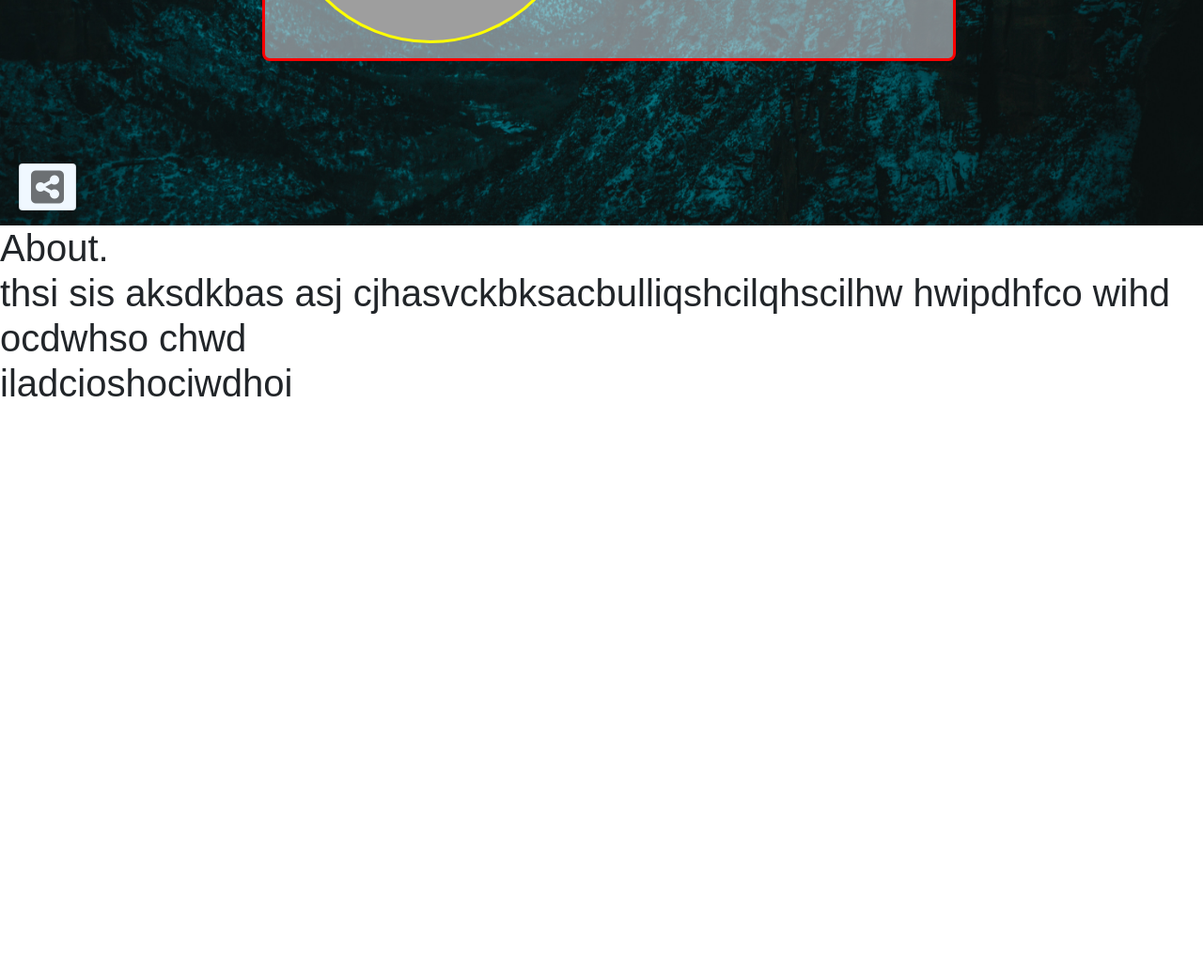
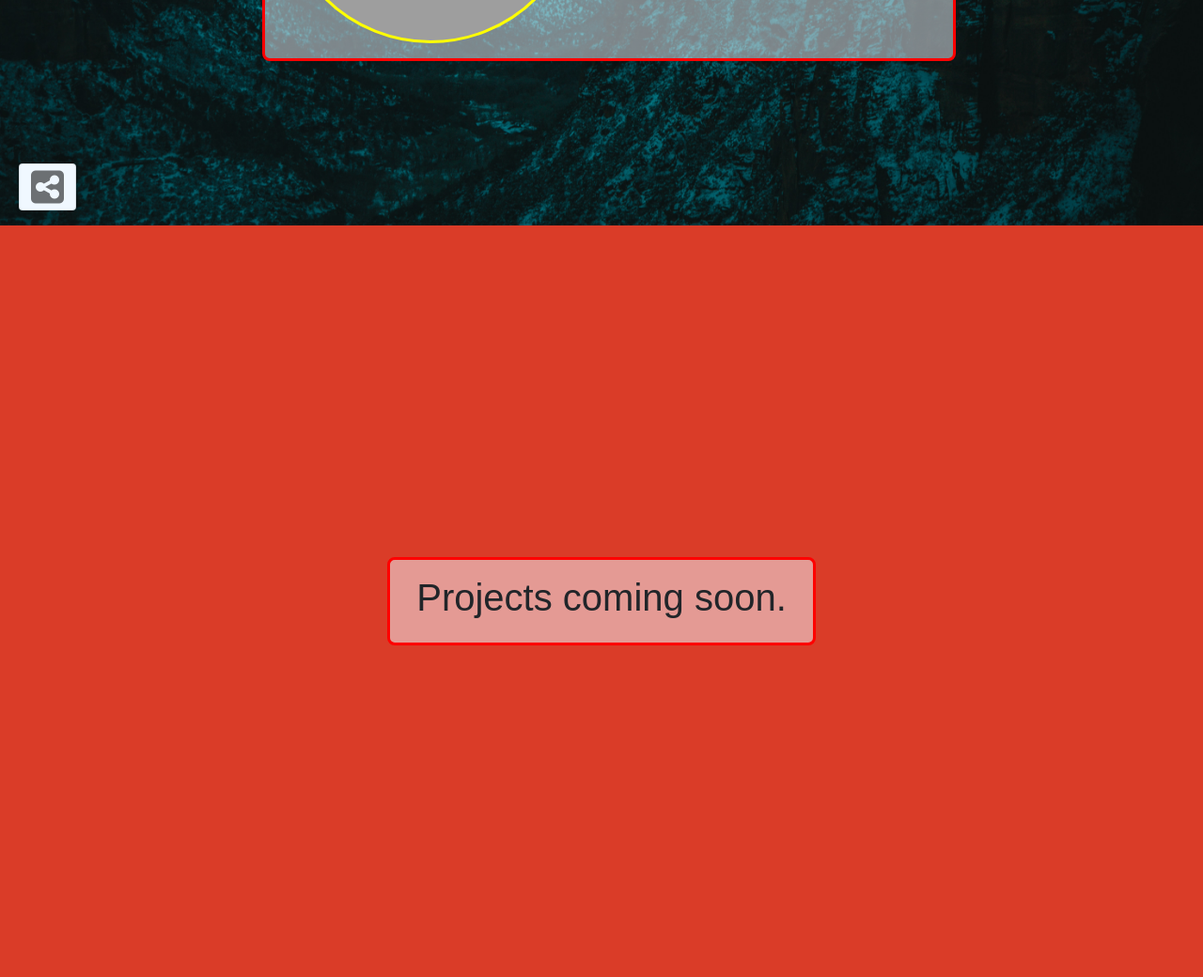
Before and after one commit to harjotbarn99/MyWebsite, a Django app: page / in a window 1280 px wide. Shown: the part 560-1600 px from the top of the page at 94% size. Run offline with Django 3.2, Linux system fonts and the light colour scheme; style sheets or scripts are compiled from the project's sources; some libraries are stand-ins or nearby versions; grey boxes are pictures that could not be loaded.

Commit message:
home made into components and added coming soon for projects

```diff
--- /dev/null
+++ b/apps/home/templates/home/_intro.html
@@ -0,0 +1,14 @@
+<div id="intro" class="section-fullscreen section-intro row ">
+    <div class="my-intro row ">
+        <div class="intro-pic">
+        </div>
+        <div class="intro-text col">
+            <p>Hi, I am</p>
+            <h1>Harjot Barn</h1>
+            <p>I am an Undergrad at the University of Buffalo.</p>
+            <p>Major - Computer Science</p>
+            <p>Minor - Robotics</p>
+            <p>Micro Credential - Data Science</p>
+        </div>
+    </div>
+</div>
--- /dev/null
+++ b/apps/home/templates/home/_projects.html
@@ -0,0 +1,5 @@
+<div id="projects" class="section-fullscreen section-projects row ">
+    <div class="div-projects row ">
+        <h1>Projects coming soon.</h1>
+    </div>
+</div>
--- a/apps/home/templates/home/home.html
+++ b/apps/home/templates/home/home.html
@@ -3,25 +3,8 @@
 {% block body %}
 <main id="main" class="main-container" class="row">
     <div id="main-content">
-        <div class="section-fullscreen section-intro row ">
-            <div class="my-intro row ">
-                <div class="intro-pic">
-                </div>
-                <div class="intro-text col">
-                    <p>Hi, I am</p>
-                    <h1>Harjot Barn</h1>
-                    <p>I am an Undergrad at the University of Buffalo.</p>
-                    <p>Major - Computer Science</p>
-                    <p>Minor - Robotics</p>
-                    <p>Micro Credential - Data Science</p>
-                </div>
-            </div>
-        </div>
-        <div class="section-fullscreen section-about row">
-                <h1>About.<br>thsi sis aksdkbas
-                asj cjhasvckbksacbulliqshcilqhscilhw hwipdhfco wihd ocdwhso chwd<br>
-            iladcioshociwdhoi</h1>
-        </div>
+        {% include "home/_intro.html" %}
+        {% include "home/_projects.html" %}
     </div>
 </main>
 
--- a/mainWebsite/core/templates/navBar.html
+++ b/mainWebsite/core/templates/navBar.html
@@ -2,7 +2,7 @@
 <header>
   <div class="flex-container align-justify">
     <div >
-      <a href="#" class="logo"
+      <a href="#intro" class="logo"
         ><img
           src="{% static 'img/favicon.ico' %}"
           class="d-inline-block imgLogo"
@@ -14,8 +14,8 @@
       <div class="menu-toggle"></div>
       <nav>
         <ul>
-          <li><a href="#" class="active">Home</a></li>
-          <li><a href="#">My Projects</a></li>
+          <li><a href="#intro" class="active">Home</a></li>
+          <li><a href="#projects">My Projects</a></li>
           <li><a href="mailto:harjotbarn99@gmail.com">Contact Me</a></li>
         </ul>
       </nav>
--- a/static/src/scss/_main.scss
+++ b/static/src/scss/_main.scss
@@ -4,6 +4,8 @@ body {
     padding: 0;
     font-family: 'Poppins', sans-serif;
   }
+
+//              home app
 //   main container
 .main-container{
     width: 100vw;
@@ -25,7 +27,6 @@ body {
     background-attachment: fixed;
     background-position: center;
     background-size: cover;
-    opacity: 1;
     display: flex;
     justify-content: center;
     align-items: center;
@@ -68,3 +69,16 @@ $my-pic-size: 20rem;
         margin-top: 1rem;
     }
 }
+
+.section-projects{
+    background-color: $redOrange;
+}
+
+.div-projects{
+    @extend .my-intro;
+    min-height: fit-content;
+    h1{
+        vertical-align: middle ;
+    }
+
+}
```
